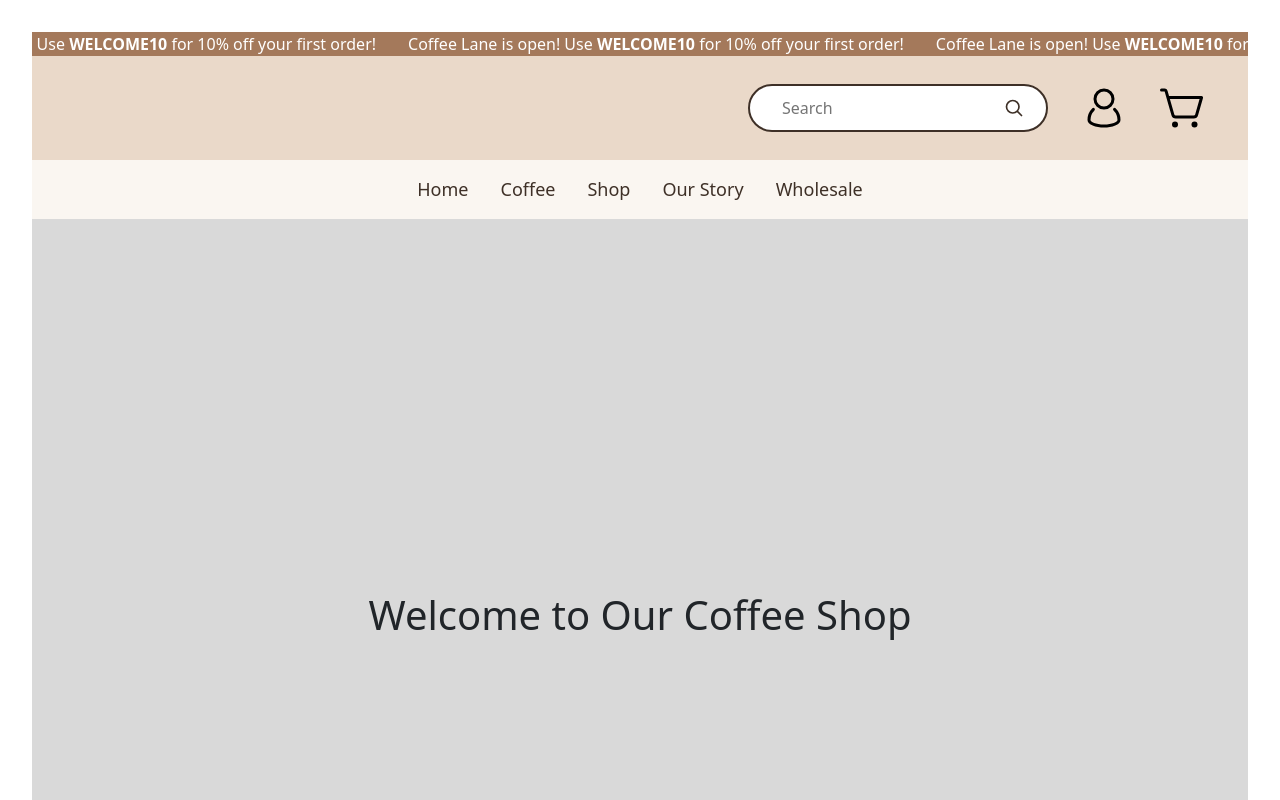
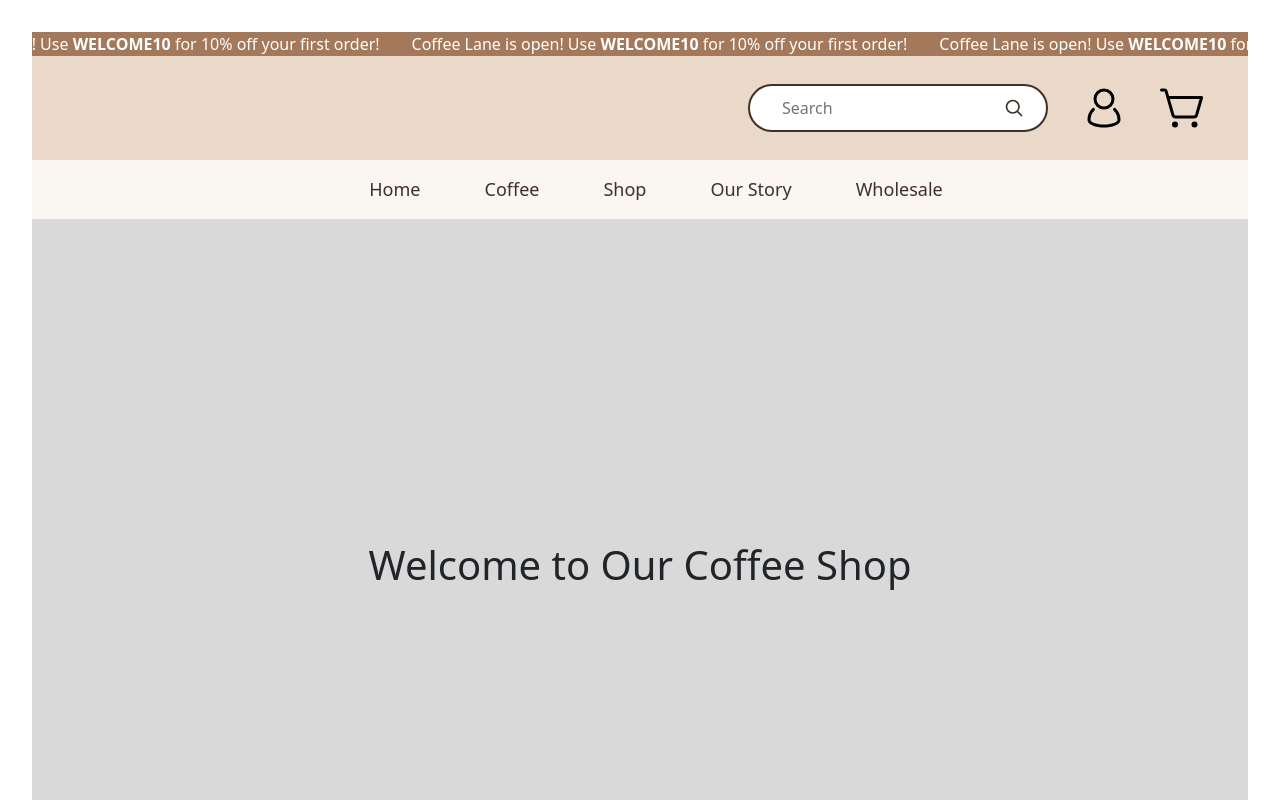
Before and after one commit to melnig/coffeShop-frontend, a React (Vite) app: page / in a window 1280 px wide. Shown: the top 800 px of the page. Built offline with nearby package versions, Linux system fonts and the light colour scheme.

Commit message:
fix: fix hero block height

```diff
--- a/src/components/Header/Navbar/Navbar.module.scss
+++ b/src/components/Header/Navbar/Navbar.module.scss
@@ -5,18 +5,20 @@
   display: flex;
   align-items: center;
   justify-content: center;
-  padding: 16px 32px;
+
   list-style: none;
   margin-bottom: 0;
 }
 .navbarItem a {
-  margin: 0 16px;
+  display: inline-block;
   font-size: 18px;
   color: #3e3027;
   text-decoration: none;
-  transition: color 0.3s ease;
+  transition: all 0.3s ease;
+  padding: 16px 32px;
 
   &:hover {
-    color: #6f4c3e;
+    background-color: #a4795b;
+    color: #fff;
   }
 }
--- a/src/components/Header/Navbar/index.jsx
+++ b/src/components/Header/Navbar/index.jsx
@@ -1,6 +1,7 @@
 import React from "react";
 import { Link } from "react-router-dom";
 import styles from "./Navbar.module.scss";
+
 import Home from "../../../pages/Home";
 import Coffee from "../../../pages/Coffee";
 import Shop from "../../../pages/Shop";
--- a/src/pages/Home/Home.module.scss
+++ b/src/pages/Home/Home.module.scss
@@ -1,5 +1,5 @@
 .hero {
-  height: 100vh;
+  min-height: 700px;
   background-color: #d9d9d9;
   display: flex;
   align-items: center;
```
